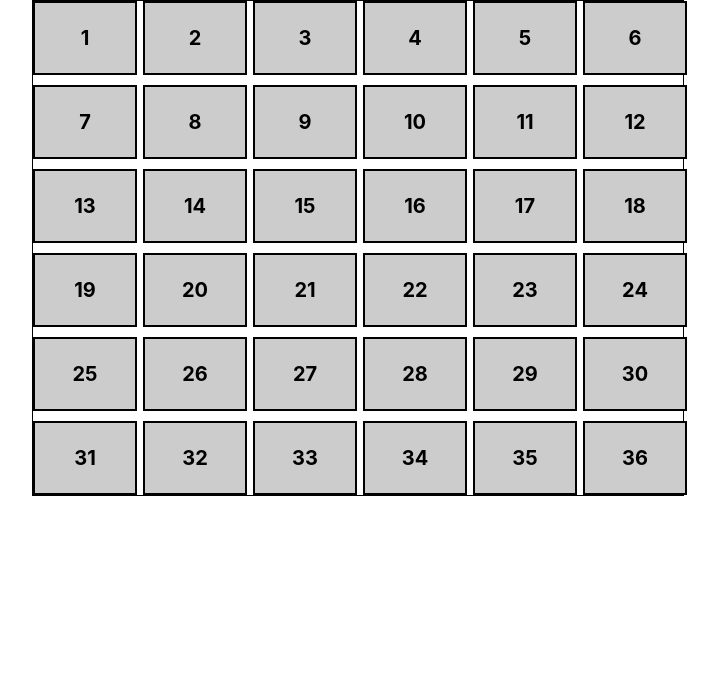
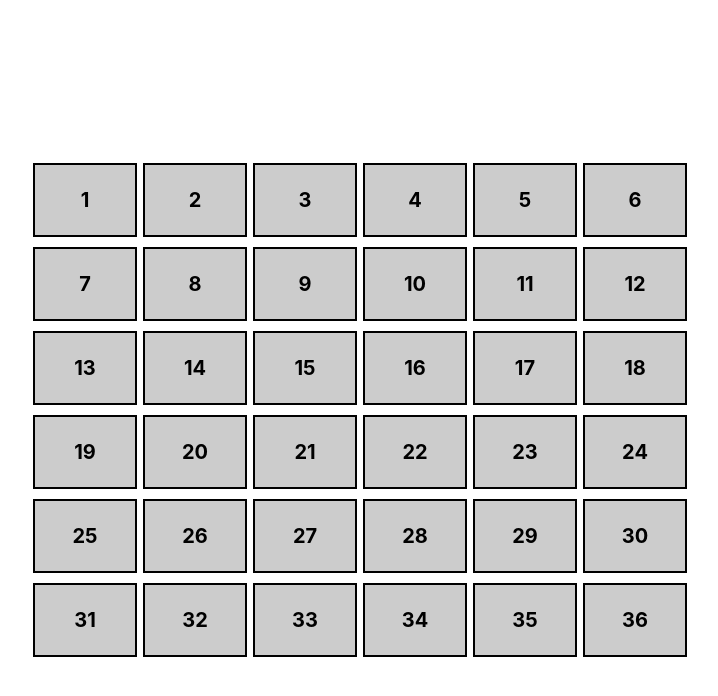
Before and after one commit to dean-santos-hau/handon-june-28-2025, a React (Create React App) app: page / in a window 1280 px wide. Shown: the top 696 px of the page, without its empty margins (282-1000 px from the left). Built offline with nearby package versions, Linux system fonts and the light colour scheme.

Commit message:
fixed grid items position

```diff
--- a/src/App.css
+++ b/src/App.css
@@ -1,12 +1,27 @@
-body {
+.container {
+  display: flex;
+  justify-content: center;
+  align-items: center;
+  height: 100vh;
+}
 
-margin: 0;
+.grid {
+  display: grid;
+  grid-template-columns: repeat(6, 100px);
+  gap: 10px;
+  justify-content: center;
+  margin-top: 20px;
+}
+
+
+
+/*body {
+margin: 100px 0;
 padding: 0;
 box-sizing: border-box;
 display: flex;
 justify-content: center;
 align-items: center;
-
 }
 
 .grid{
@@ -14,7 +29,7 @@ align-items: center;
   grid-template-columns: repeat(6, 100px);
   gap: 10px;
   border: 1px solid;
-}
+}*/
 
 
 
```
